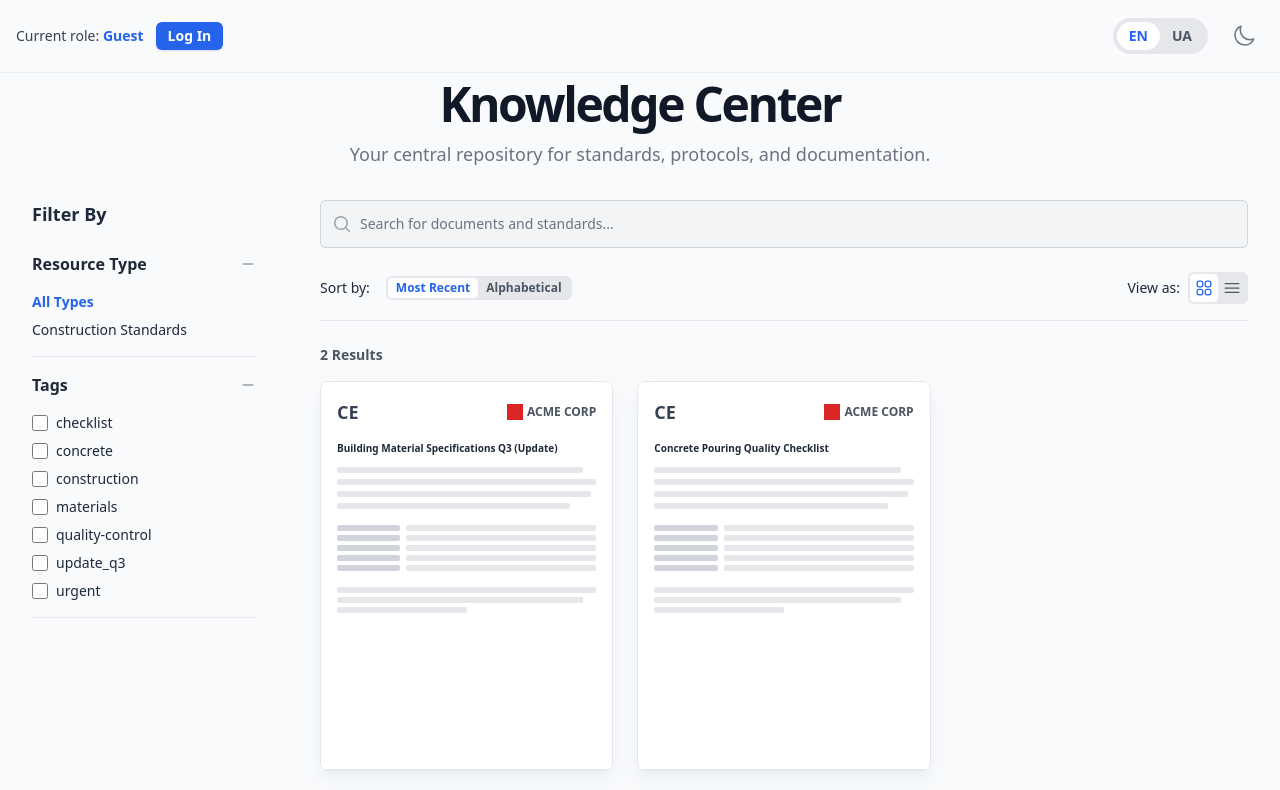
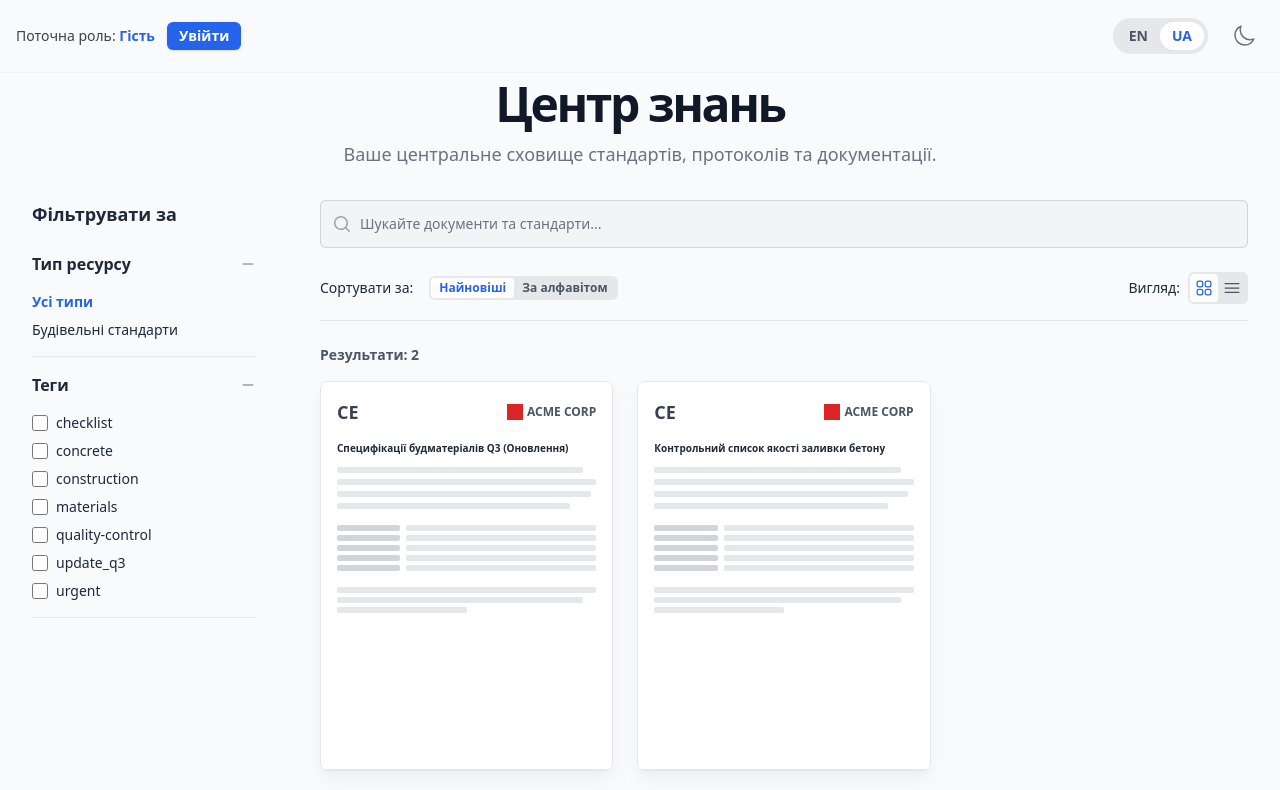
Before and after one commit to Ayashi777/knowledge-center, a React (Vite) app: page / in a window 1280 px wide. Shown: the top 790 px of the page. Built offline with nearby package versions, Linux system fonts and the light colour scheme.

Commit message:
feat: Set default language to Ukrainian and enable dark theme detection
Initialize the application with Ukrainian as the default language for i18n.
Update the theme state to detect and set the initial theme based on the user's system preference (prefers-color-scheme).

```diff
--- a/App.tsx
+++ b/App.tsx
@@ -762,7 +762,11 @@
   const [loginContext, setLoginContext] = useState<'view' | 'download' | 'login'>('login');
 
   const [editingDoc, setEditingDoc] = useState<Partial<Document> | null>(null);
-  const [theme, setTheme] = useState<'light' | 'dark'>('light');
+  const [theme, setTheme] = useState<'light' | 'dark'>(() =>
+    window.matchMedia && window.matchMedia('(prefers-color-scheme: dark)').matches
+        ? 'dark'
+        : 'light'
+  );
   const [viewMode, setViewMode] = useState<ViewMode>('grid');
   const [sortBy, setSortBy] = useState<SortBy>('recent');
 
--- a/i18n.tsx
+++ b/i18n.tsx
@@ -22,7 +22,7 @@
 };
 
 export const I18nProvider: React.FC<{ children: ReactNode }> = ({ children }) => {
-  const [lang, setLang] = useState<Language>('en');
+  const [lang, setLang] = useState<Language>('uk');
 
   const t = useCallback((key: string, options?: Record<string, string | number>): string => {
     let text = resolveKey(translations[lang], key);
```
